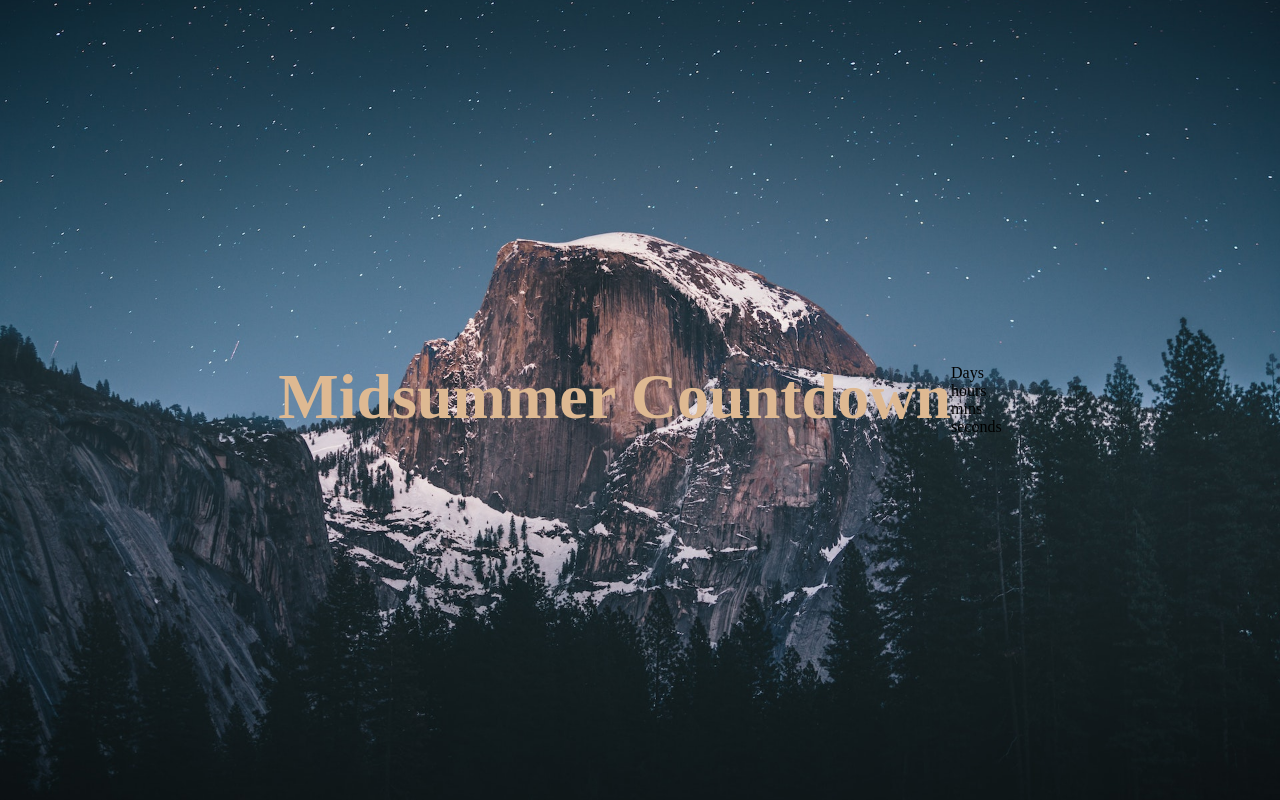
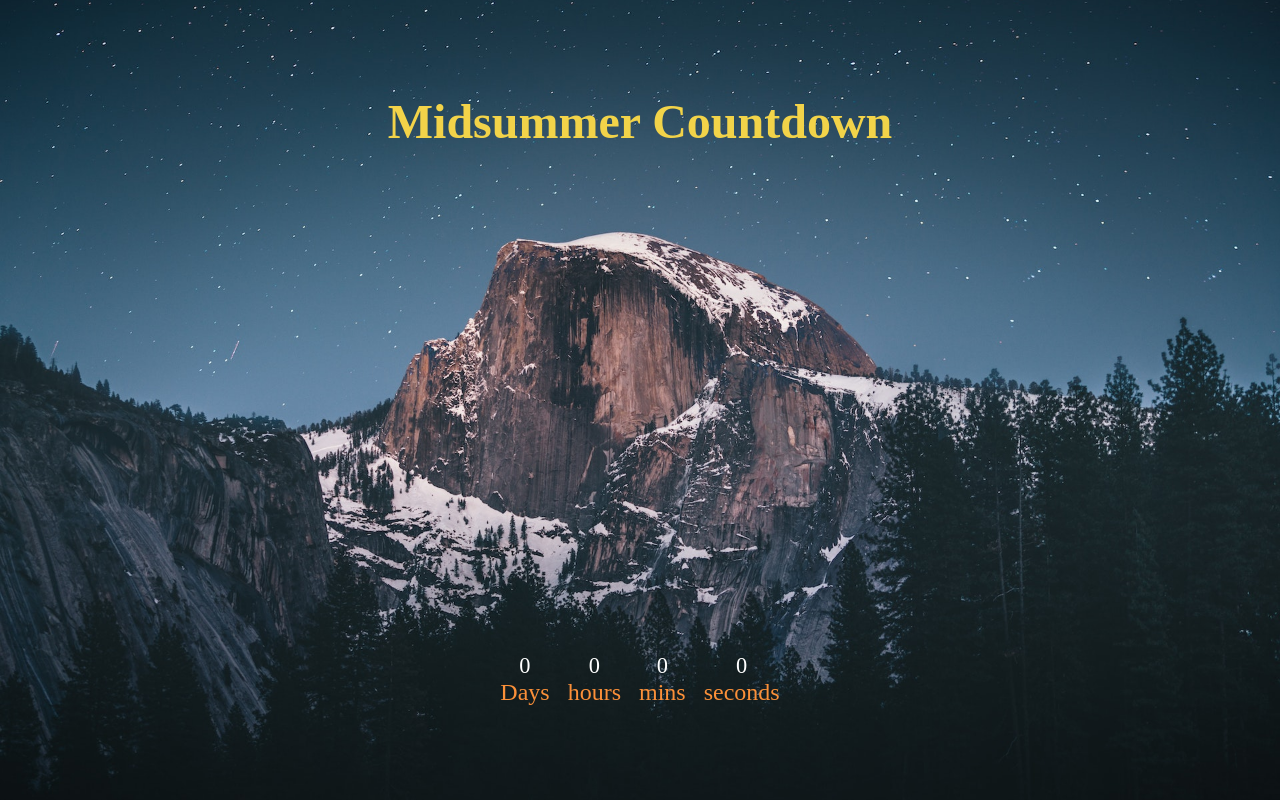
Before and after one commit to Moonchichiii/codealong, a plain HTML site: page index.html in a window 1280 px wide. Drawn offline with Linux system fonts and the light colour scheme.

Commit message:
layout done

```diff
--- a/assets/css/style.css
+++ b/assets/css/style.css
@@ -1,8 +1,8 @@
 /* colors */
 
 :root {
-    --heading-color:#DEB992;
-    --text1-color:#D48166;
+    --heading-color:#F2D349;
+    --text1-color:#FB9039;
     --text2-color: #FFFFFF;
     --link-color:#1BA098;
 }
@@ -22,27 +22,56 @@ body {
     width: fit-content;
     height: 100vh;
     display: flex;
+    flex-direction: column;
     justify-content: center;
     align-items: center;
     margin: auto;
 }
 
-/* typograph */
+
 
 
 header {
     display: flex;
+    justify-content: center;
+    align-items: center;
+    text-align: center;
+    margin-bottom: 100%;
     width: 100%;
-    height: 5rem;
+    height: auto;
 }
 
-h1 {
-    font-size:4rem;
-    color: var(--heading-color);
+.countdown-container {
+    display: flex;
+    flex-direction: row;
+    gap:8%;
+    align-items: center;
+    justify-content: center;
+    margin-right: auto;
+    margin-left: auto;
+    text-align: center;
 }
 
 
 
+
+/* typograph */
+
+h1 {
+    font-size:3rem;
+    color: var(--heading-color);
+}
+
+span {
+    font-size:1.5rem;
+    color: var(--text1-color);
+}
+
+.big-text {
+    text-align: center;
+    font-size:1.4rem;
+    color: var(--text2-color);
+}
 
 
 a {
--- a/index.html
+++ b/index.html
@@ -16,19 +16,19 @@
 
 <div class="countdown-container">
 <div class="days-c">
-    <p class="big-text" id="days"></p>
+    <p class="big-text" id="days">0</p>
     <span>Days</span>
 </div>
 <div class="hours-c">
-    <p class="big-text" id="hours"></p>
+    <p class="big-text" id="hours">0</p>
     <span>hours</span>
 </div>
 <div class="mins-c">
-    <p class="big-text" id="mins"></p>
+    <p class="big-text" id="mins">0</p>
     <span>mins</span>
 </div>
 <div class="seconds-c">
-    <p class="big-text" id="seconds"></p>
+    <p class="big-text" id="seconds">0</p>
     <span>seconds</span>
 </div>
 
```
